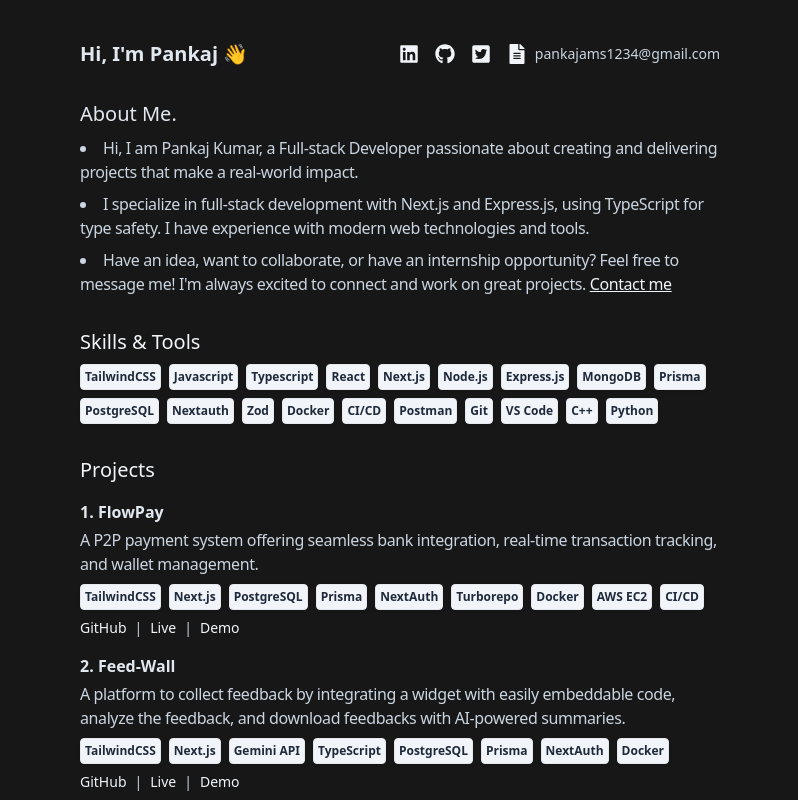
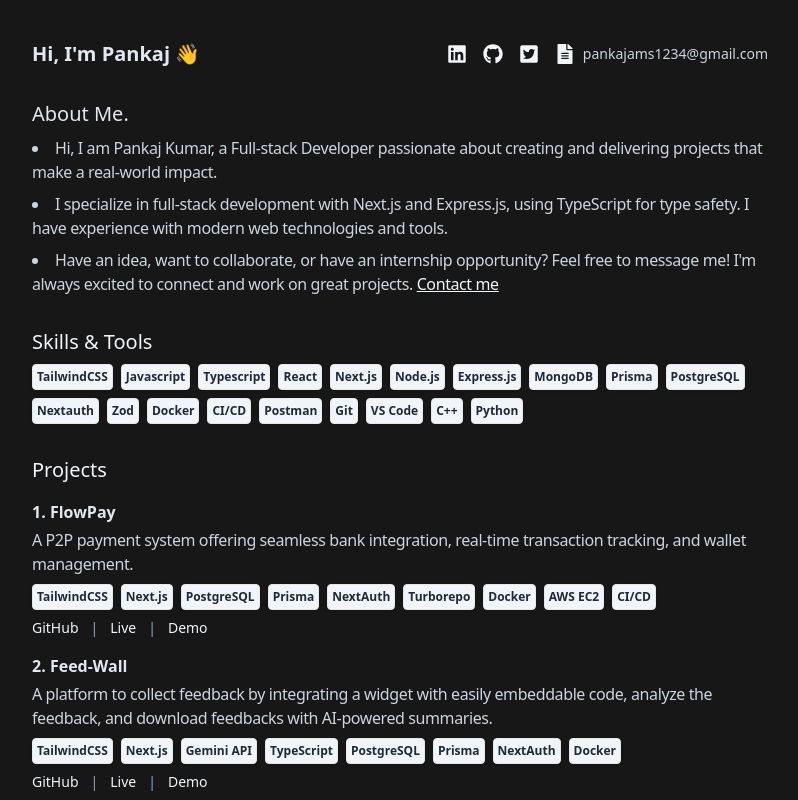
Before and after one commit to PankajKumardev/Minimal-portfolio, a Next.js app: page / in a window 1280 px wide. Shown: the top 800 px of the page, without its empty margins (240-1038 px from the left). Built offline with nearby package versions, Linux system fonts and the light colour scheme.

Commit message:
style: update layout and spacing in various components for improved consistency and readability

```diff
--- a/app/page.tsx
+++ b/app/page.tsx
@@ -5,7 +5,7 @@
 
 export default function Home() {
   return (
-    <div className="flex flex-col  mt-10  w-full text-slate-300 mx-auto ">
+    <div className="flex flex-col max-w-3xl md:px-4 px-8  mt-10  w-full text-slate-300 mx-auto ">
       <AboutSection />
       <Skills />
       <Projects />
--- a/components/Contact.tsx
+++ b/components/Contact.tsx
@@ -24,7 +24,7 @@
 export default function Contact() {
   return (
     <motion.div
-      className="mx-auto max-w-2xl md:px-4 px-8 mt-8]"
+      className="mx-auto mt-4 w-full"
       initial={{ filter: 'blur(10px)' }}
       animate={{ filter: 'blur(0px)' }}
       transition={{ duration: 0.3 }}
--- a/components/Projects.tsx
+++ b/components/Projects.tsx
@@ -59,7 +59,7 @@
 export default function Projects() {
   return (
     <motion.div
-      className="mx-auto max-w-2xl md:px-4 px-8 mt-8"
+      className="mx-auto  mt-8"
       initial={{ filter: 'blur(10px)' }}
       animate={{ filter: 'blur(0px)' }}
       transition={{ duration: 0.3 }}
@@ -86,28 +86,28 @@
                 ))}
               </div>
             </div>
-            <div className="mt-2 text-sm">
+            <div className="mt-2 text-sm flex gap-3">
               <a
               href={project.github}
-                className="text-slate-100 hover:underline"
+              className="text-slate-100 hover:text-blue-400 transition-colors font-medium hover:underline"
               target="_blank"
               rel="noopener noreferrer"
               >
               GitHub
               </a>
-              <span className="mx-2">|</span>
+              <span className="text-slate-400">|</span>
               <a
               href={project.live}
-                className="text-slate-100 hover:underline"
+              className="text-slate-100 hover:text-blue-400 transition-colors font-medium hover:underline"
               target="_blank"
               rel="noopener noreferrer"
               >
               Live
               </a>
-              <span className="mx-2">|</span>
+              <span className="text-slate-400">|</span>
               <a
               href={project.demo}
-                className="text-slate-100 hover:underline"
+              className="text-slate-100 hover:text-blue-400 transition-colors font-medium hover:underline"
               target="_blank"
               rel="noopener noreferrer"
               >
--- a/components/Skills.tsx
+++ b/components/Skills.tsx
@@ -26,13 +26,13 @@
   ];
   return (
     <motion.div
-    className="mx-auto max-w-2xl md:px-4 px-8 mt-8"
-    initial={{ filter: 'blur(10px)' }}
-    animate={{ filter: 'blur(0px)' }}
-    transition={{ duration: 0.3 }}
-  >
+      className="mx-auto mt-8"
+      initial={{ filter: 'blur(10px)' }}
+      animate={{ filter: 'blur(0px)' }}
+      transition={{ duration: 0.3 }}
+    >
       <h2 className="text-xl text-slate-100">Skills & Tools</h2>
-      <div className="flex flex-wrap gap-2 mt-2 max-w-2xl">
+      <div className="flex flex-wrap gap-2 mt-2 ">
         {skills.map((skill) => (
           <div
             key={skill.skill}
--- a/components/about-section.tsx
+++ b/components/about-section.tsx
@@ -33,7 +33,7 @@
 export default function AboutSection() {
   return (
     <motion.div
-      className="mx-auto max-w-2xl md:px-4 px-8"
+      className="mx-auto"
       initial={{ filter: 'blur(10px)' }}
       animate={{ filter: 'blur(0px)' }}
       transition={{ duration: 0.3 }}
```
Lines whose indentation alone changed are shown as unchanged.
